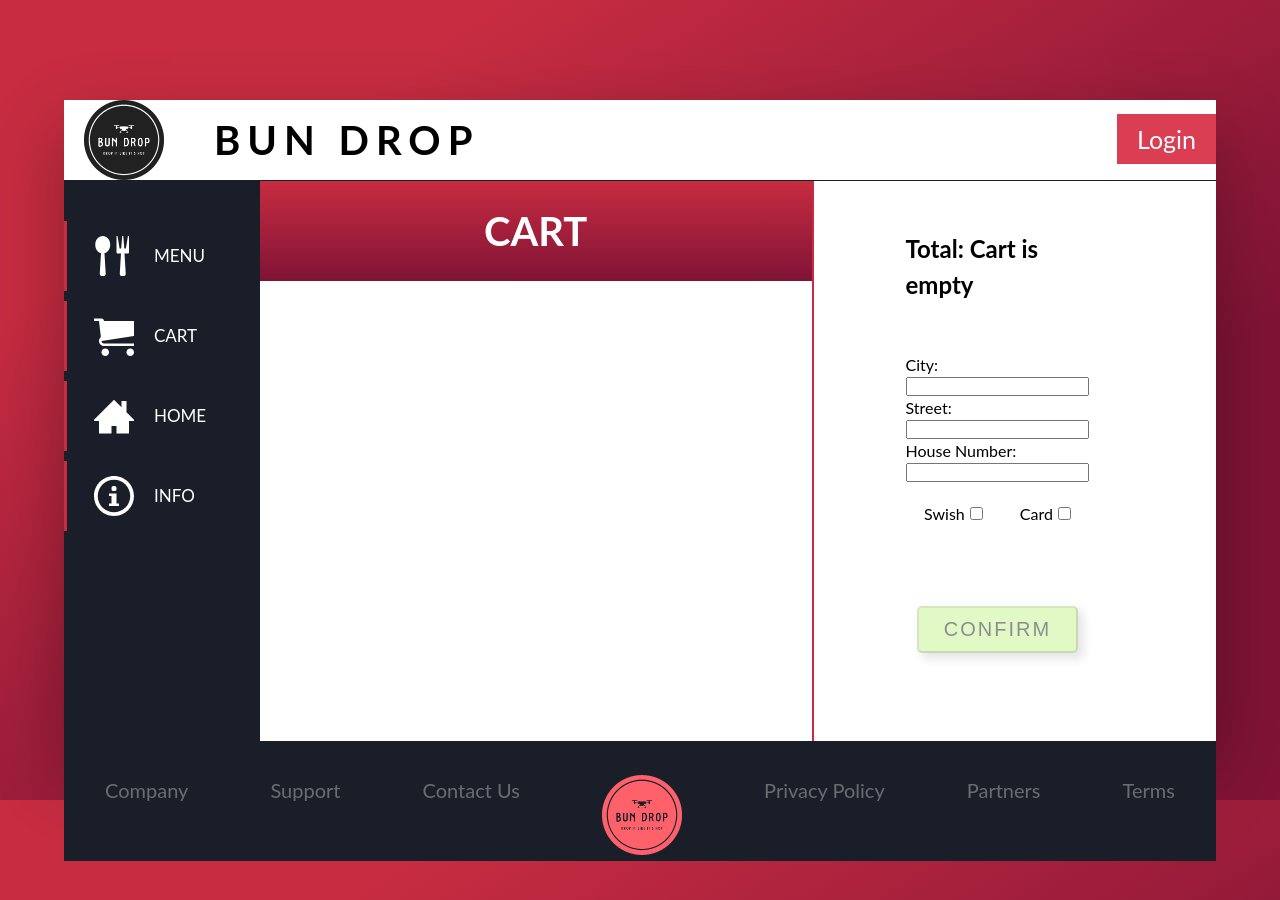
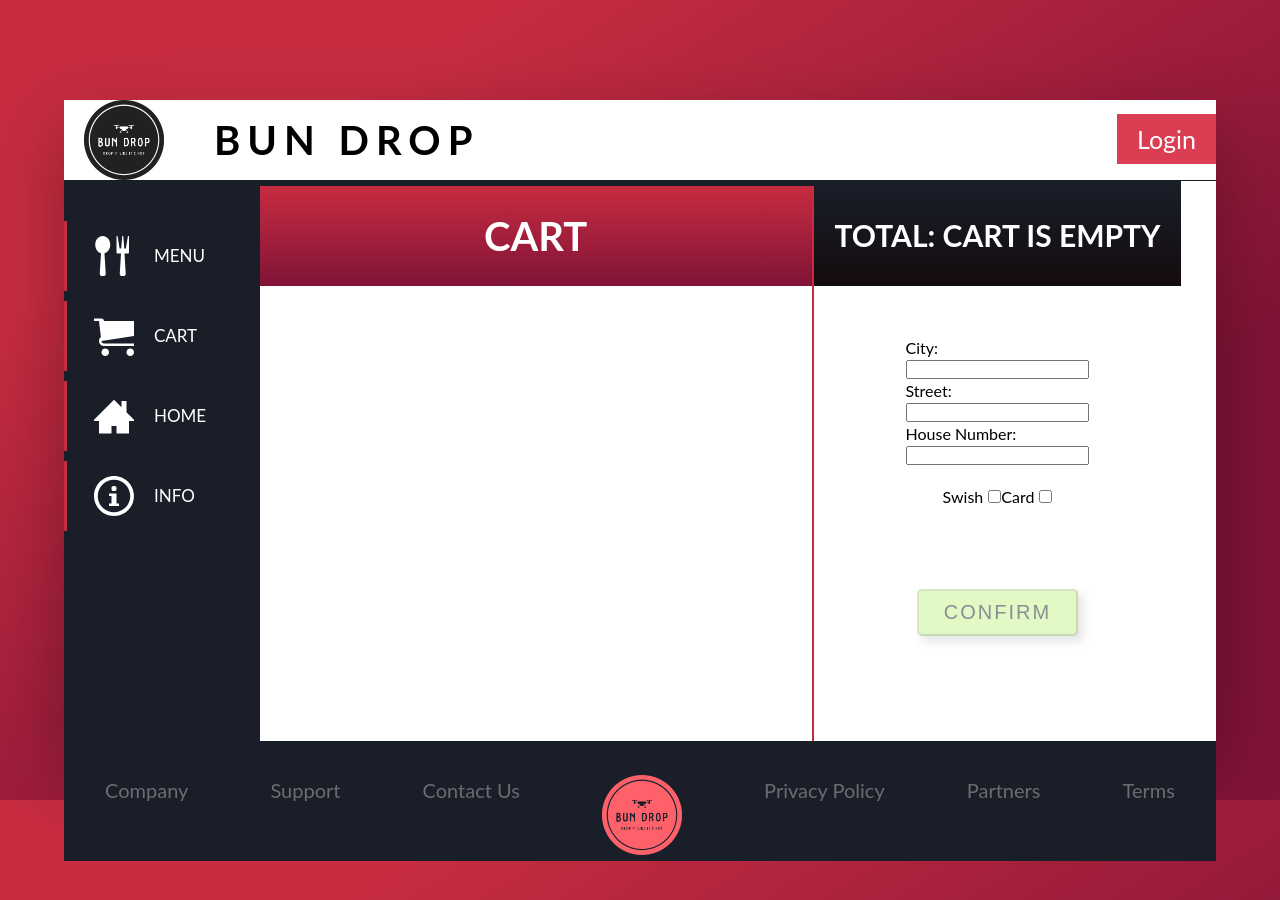
Before and after one commit to LucasFransson/Bun-Drop, a React (Vite) app: page /cart in a window 1280 px wide. Built offline with nearby package versions, Linux system fonts and the light colour scheme.

Commit message:
Reupload Cart fix

```diff
--- a/css/style.css
+++ b/css/style.css
@@ -683,7 +683,8 @@ input[type='number'] {
   display: flex;
   flex-direction: row;
   height: 100%;
-  width: 100%; }
+  width: 100%;
+  border-top: 0.5rem solid #191e29; }
   @media only screen and (max-width: 37.5em) {
     .cart {
       flex-direction: column;
@@ -699,7 +700,7 @@ input[type='number'] {
     flex: 4;
     display: flex;
     flex-direction: column;
-    align-items: center;
+    align-items: stretch;
     justify-content: space-between; }
   .cart__heading {
     height: 10rem;
@@ -716,10 +717,13 @@ input[type='number'] {
     .cart-list__item {
       width: 100%;
       display: flex;
-      flex-direction: row;
-      padding: 2rem; }
-      .cart-list__item:not(:last-child) {
-        border-bottom: 1px solid #c72c41; }
+      flex-direction: column;
+      align-items: center;
+      padding: 2rem;
+      border-bottom: 1px solid #404040; }
+      .cart-list__item--name {
+        font-size: 2rem;
+        color: #140b0e; }
     .cart-list__button--remove {
       fill: #801336;
       order: 2;
@@ -738,17 +742,29 @@ input[type='number'] {
       .cart-list__button--decrease:hover {
         fill: #c72c41; }
   .cart-total__heading {
-    margin-top: 5rem; }
+    height: 10rem;
+    width: 100%;
+    font-size: 3rem;
+    justify-self: center;
+    display: flex;
+    align-items: center;
+    justify-content: center;
+    color: #fff;
+    text-transform: uppercase;
+    background: linear-gradient(to bottom, #191e29, #140b0e); }
   .cart-checkout {
-    width: 50%;
+    width: 100%;
     display: flex;
+    align-items: center;
     flex-direction: column; }
     .cart-checkout__adress {
+      width: 50%;
       margin-top: 5rem;
       margin-bottom: 2rem;
       display: flex;
       flex-direction: column; }
     .cart-checkout__card-container, .cart-checkout__swish-container {
+      width: 50%;
       display: flex;
       flex-direction: column; }
     .cart-checkout__error {
--- a/sass/_layout.scss
+++ b/sass/_layout.scss
@@ -1052,6 +1052,7 @@
 	height: 100%;
 	width: 100%;
 
+	border-top: 0.5rem solid $color-black-1;
 	@include responsive(phone) {
 		flex-direction: column;
 		font-size: 2.2rem;
@@ -1069,7 +1070,7 @@
 		flex: 4;
 		display: flex;
 		flex-direction: column;
-		align-items: center;
+		align-items: stretch;
 		justify-content: space-between;
 	}
 
@@ -1097,12 +1098,18 @@
 		&__item {
 			width: 100%;
 			display: flex;
-			flex-direction: row;
+			flex-direction: column;
+			align-items: center;
+			padding: 2rem;
 
-			padding: 2rem;
-			&:not(:last-child) {
-				border-bottom: 1px solid $color-primary-1;
+			&--name {
+				font-size: 2rem;
+				color: $color-black-2;
 			}
+			border-bottom: 1px solid $color-gray-dark-1;
+			// &:not(:last-child) {
+			// 	border-bottom: 1px solid $color-primary-1;
+			// }
 		}
 		&__button {
 			&--remove {
@@ -1133,15 +1140,26 @@
 
 	&-total {
 		&__heading {
-			margin-top: 5rem;
+			height: 10rem;
+			width: 100%;
+			font-size: 3rem;
+			justify-self: center;
+			display: flex;
+			align-items: center;
+			justify-content: center;
+			color: $color-white-1;
+			text-transform: uppercase;
+			background: linear-gradient(to bottom, $color-black-1, $color-black-2);
 		}
 	}
 	&-checkout {
-		width: 50%;
+		width: 100%;
 		display: flex;
+		align-items: center;
 		flex-direction: column;
 
 		&__adress {
+			width: 50%;
 			margin-top: 5rem;
 			margin-bottom: 2rem;
 			//background-color: $color-primary-light-1;
@@ -1153,6 +1171,7 @@
 
 		&__card-container,
 		&__swish-container {
+			width: 50%;
 			display: flex;
 			flex-direction: column;
 		}
```
